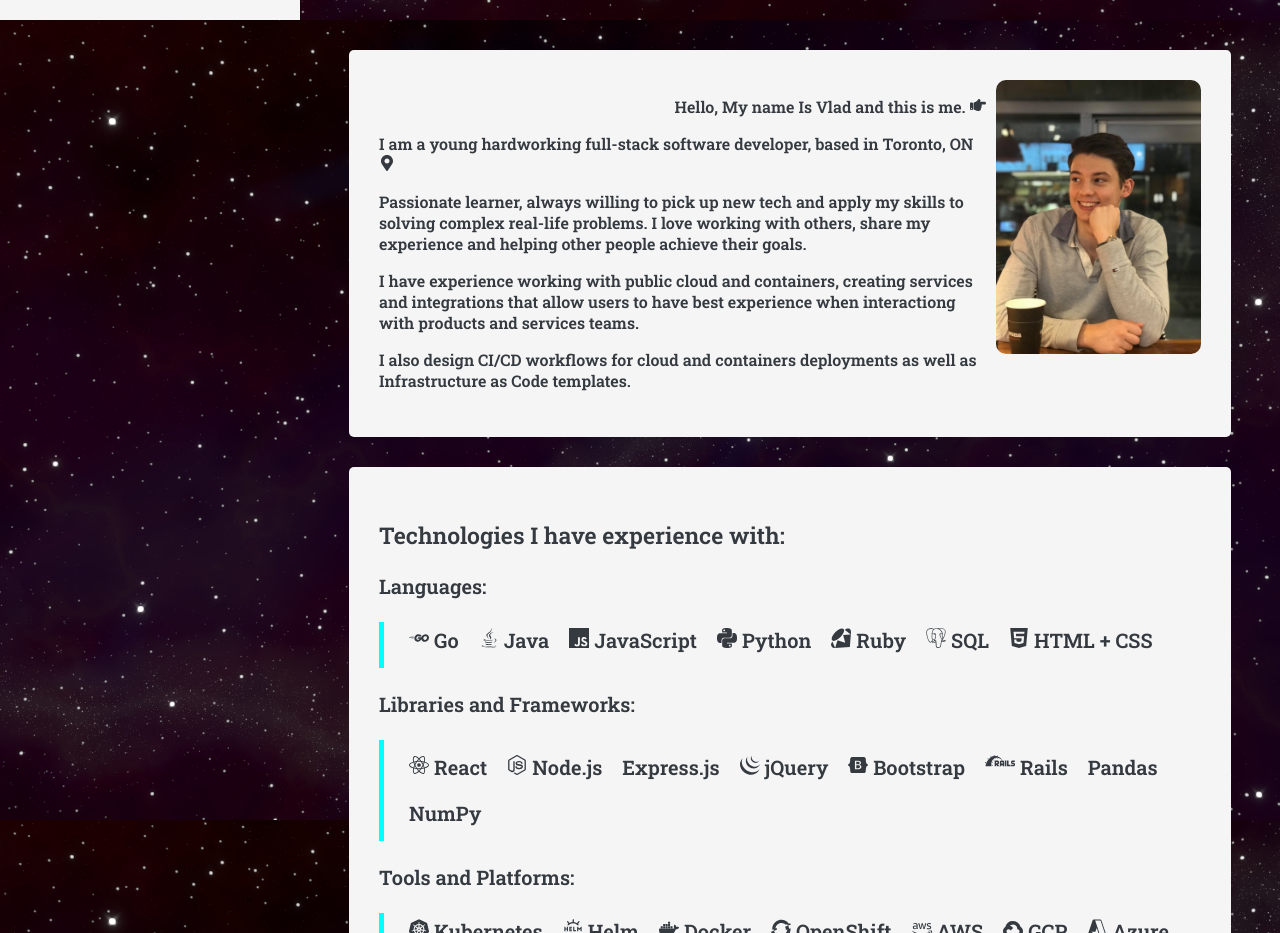
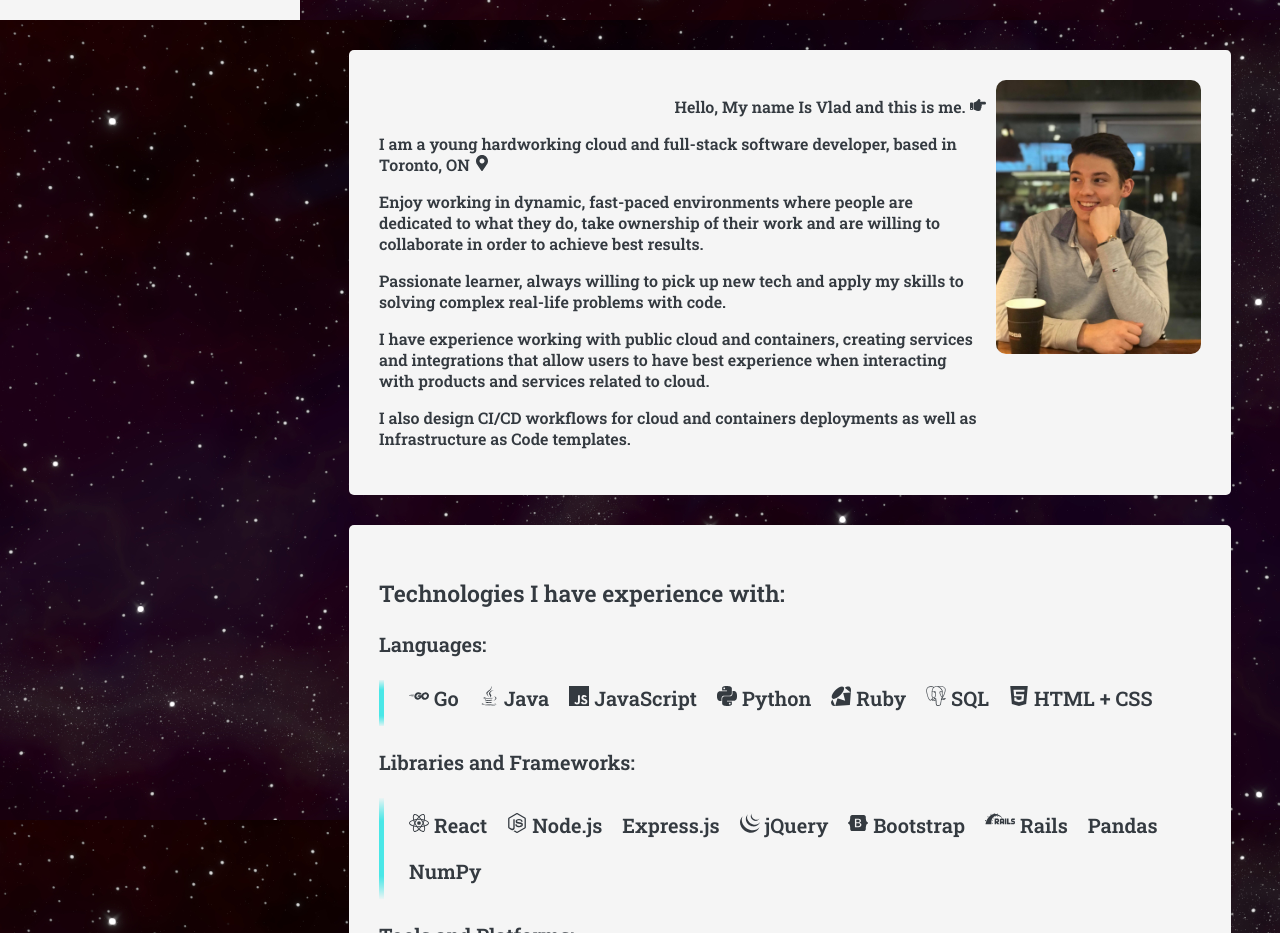
Before and after one commit to vilgovskiy/vilgovskiy, a React (Create React App) app: page / in a window 1280 px wide. Shown: the part 780-1713 px from the top of the page. Built offline with nearby package versions, Linux system fonts and the light colour scheme.

Commit message:
Tweaks to existing components

```diff
--- a/src/components/Content/About/About.js
+++ b/src/components/Content/About/About.js
@@ -19,9 +19,10 @@ const About = React.forwardRef((props, ref) => {
         <p style={{ textAlign: "right"}}>
           Hello, My name Is Vlad and this is me. <FaHandPointRight/>{" "}
         </p>
-        <p>I am a young hardworking full-stack software developer, based in Toronto, ON <FaMapMarkerAlt/></p>
-        <p>Passionate learner, always willing to pick up new tech and apply my skills to solving complex real-life problems. I love working with others, share my experience and helping other people achieve their goals.</p>
-        <p>I have experience working with public cloud and containers, creating services and integrations that allow users to have best experience when interactiong with products and services teams.</p>
+        <p>I am a young hardworking cloud and full-stack software developer, based in Toronto, ON <FaMapMarkerAlt/></p>
+        <p>Enjoy working in dynamic, fast-paced environments where people are dedicated to what they do, take ownership of their work and are willing to collaborate in order to achieve best results.</p>
+        <p>Passionate learner, always willing to pick up new tech and apply my skills to solving complex real-life problems with code.</p>
+        <p>I have experience working with public cloud and containers, creating services and integrations that allow users to have best experience when interacting with products and services related to cloud.</p>
         <p>I also design CI/CD workflows for cloud and containers deployments as well as Infrastructure as Code templates.</p>
       </div>
     </section>
--- a/src/components/Content/TechStack/TechStack.css
+++ b/src/components/Content/TechStack/TechStack.css
@@ -11,6 +11,11 @@
   display: block;
   border-left-width: 5px;
   border-left-style: solid;
+  border-image: radial-gradient(
+      rgba(0, 225, 225, 0.7) 80%,
+      rgba(0, 225, 225, 0)
+    )
+    1;
   border-left-color: rgb(0, 255, 255);
   padding-left: 10px;
 }
--- a/src/components/UI/Contacts/Contacts.css
+++ b/src/components/UI/Contacts/Contacts.css
@@ -13,7 +13,7 @@
     width: 100%;
     padding: 0;
     margin: 0;
-    font-size: 2.5vh;
+    font-size: 20px;
 }
 
 .Contacts td{
```
Lines whose indentation alone changed are shown as unchanged.
